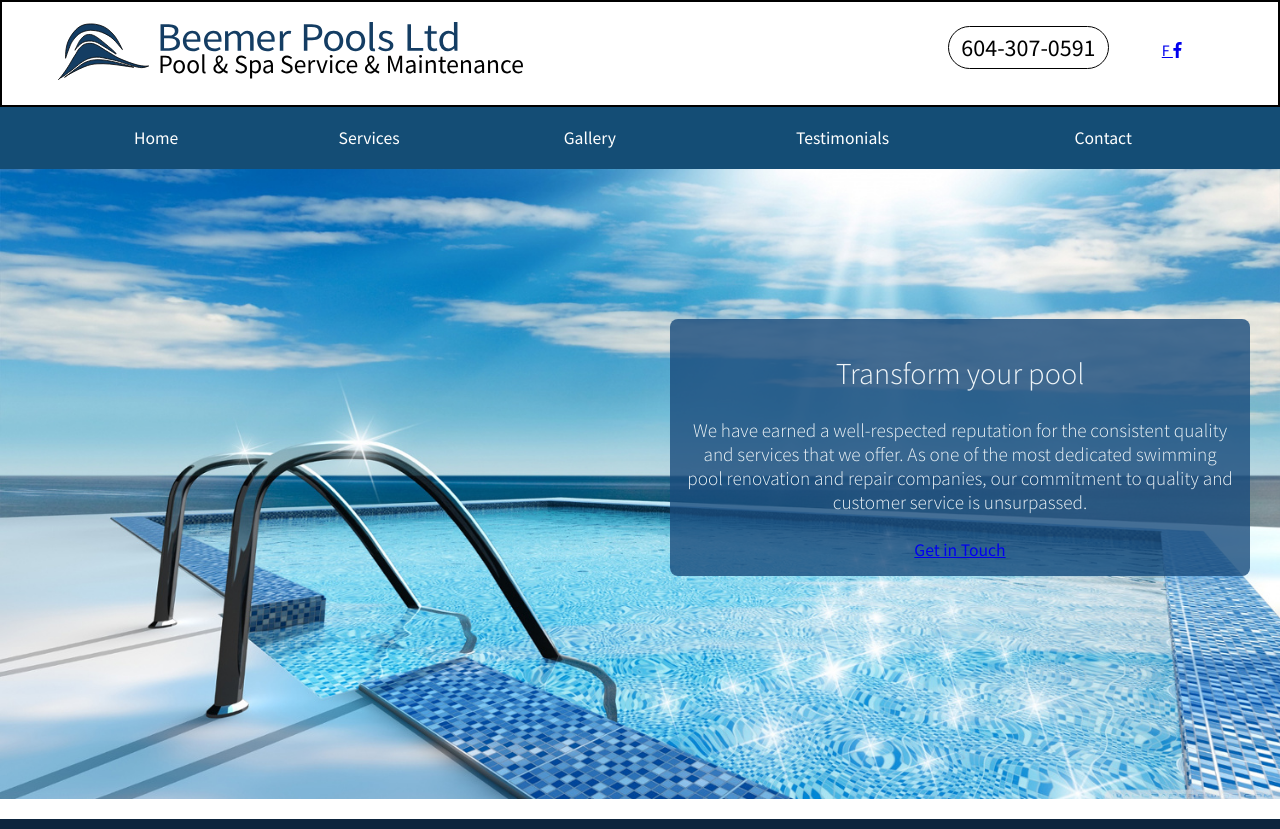
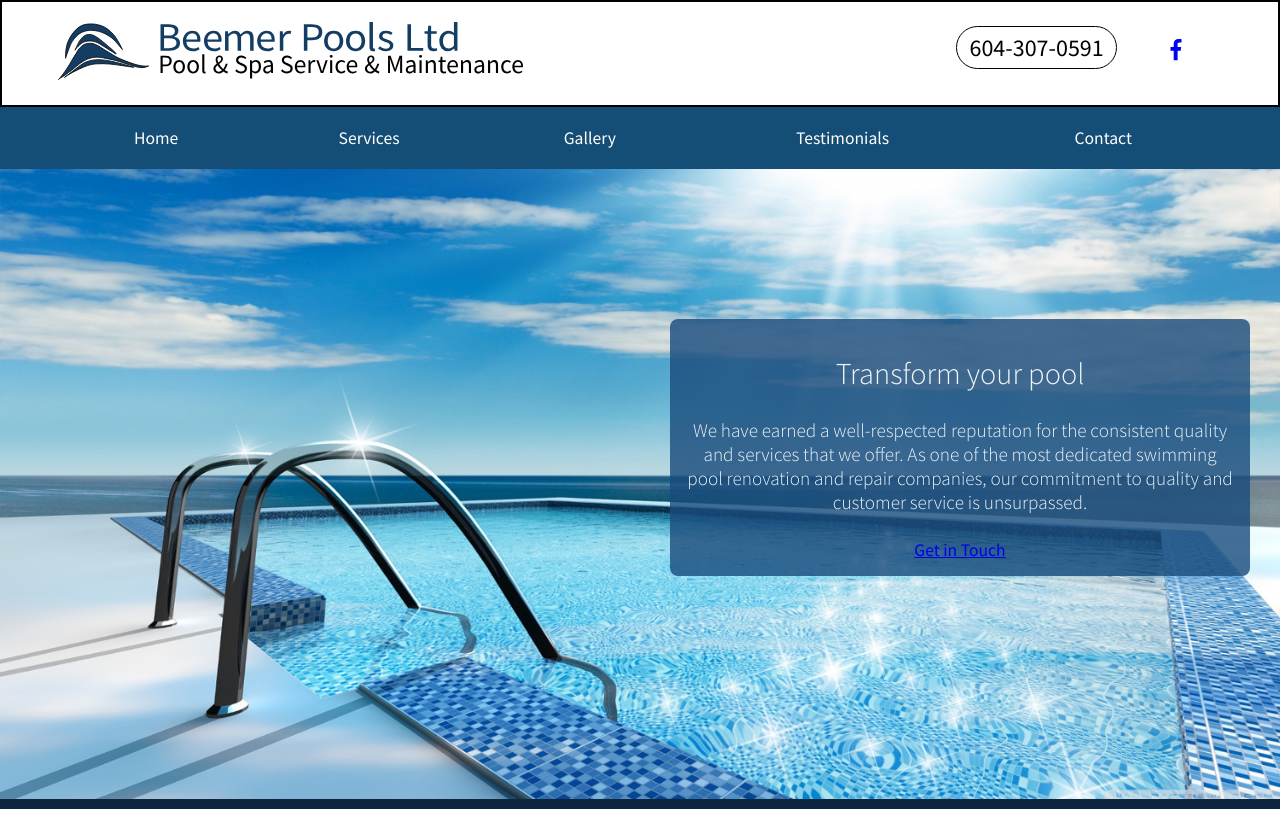
Before and after one commit to alissit/pool-design, a website built with webpack: page app/index.html in a window 1280 px wide. Built offline with nearby package versions, Linux system fonts and the light colour scheme.

Commit message:
continuing large hero work

```diff
--- a/app/assets/styles/modules/_logo-header.css
+++ b/app/assets/styles/modules/_logo-header.css
@@ -2,9 +2,7 @@
 	width: auto;
 	border: 2px solid #000;
 
-	&__facebook{
-		fill: yellow;
-	}
+
 	&__logo {
 
 		margin-left: auto;
--- a/app/assets/styles/modules/_row.css
+++ b/app/assets/styles/modules/_row.css
@@ -34,7 +34,7 @@
 			float: right;
 			width: 50%;
 			padding-right: 20px;
-		    padding-bottom: 20px;
+
 		    border-top-width: 20px;
 
 		}
--- a/app/index.html
+++ b/app/index.html
@@ -33,8 +33,8 @@
 			        			<a class="logo-header__phone" title="Call us today!" href="tel:0016043070591">604-307-0591</a>
 			        		</li>
 							<li>
-								<a class="logo-header__facebook" title="Find us on Facebook" target="_blank" href="https://www.facebook.com/Beemer-Pools-Ltd-1463274167317116">F
-									<i class="fab fa-facebook-f"></i>
+								<a class="logo-header__facebook" title="Find us on Facebook" target="_blank" href="https://www.facebook.com/Beemer-Pools-Ltd-1463274167317116">
+									<i class="fab fa-facebook-f fa-lg"></i>
 								</a>
 							</li>
 						</ul>
--- a/app/temp/styles/styles.css
+++ b/app/temp/styles/styles.css
@@ -73,7 +73,7 @@ img {
 			float: right;
 			width: 50%;
 			padding-right: 20px;
-		    padding-bottom: 20px;
+
 		    border-top-width: 20px
 	}
 	}
@@ -95,11 +95,6 @@ img {
 	border: 2px solid #000;
 
 }
-
-
-.logo-header__facebook{
-		fill: yellow;
-	}
 
 
 .logo-header__logo {
```
Also changed, not shown: app/assets/images/icons/001-hot.png (added), app/assets/images/icons/002-shape.png (added), app/assets/images/icons/003-construction.png (added), app/assets/images/icons/004-summer.png (added), app/assets/images/icons/005-person.png (added), app/assets/images/icons/sprites.svg (added).
